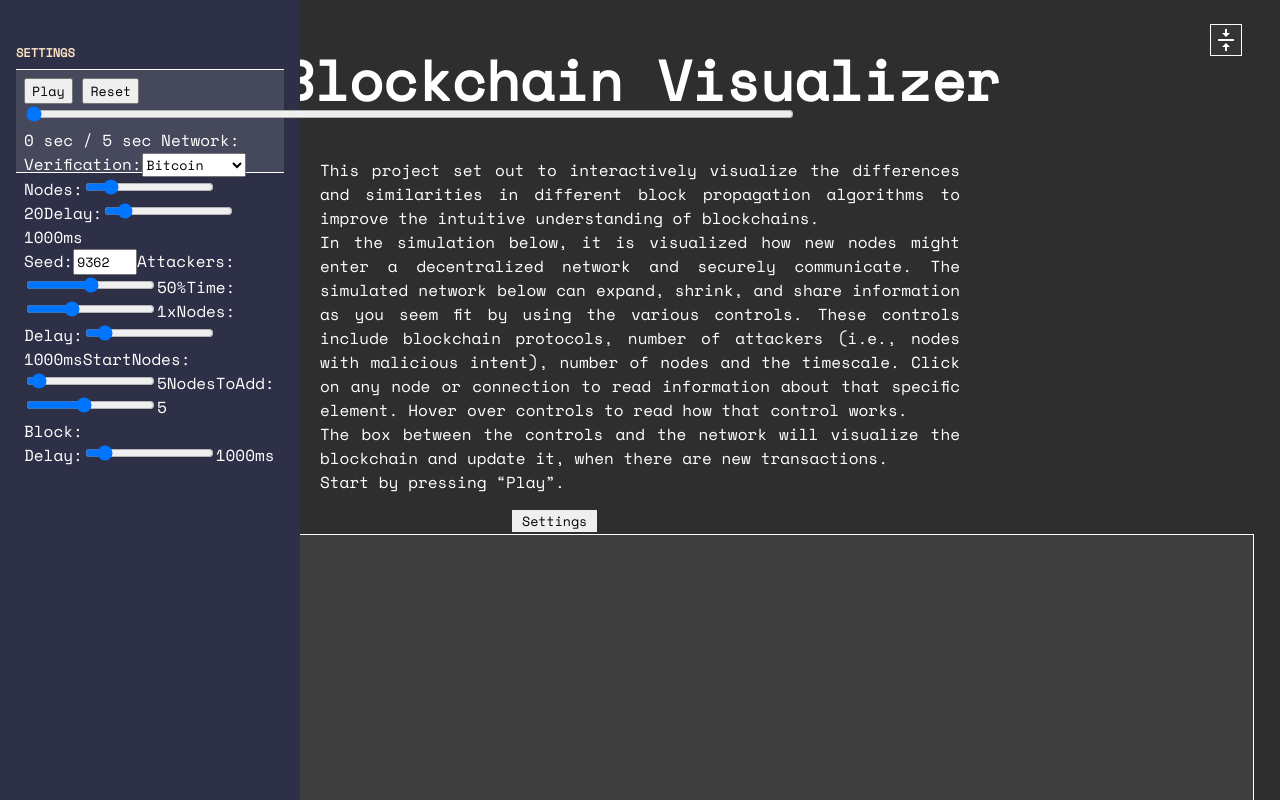
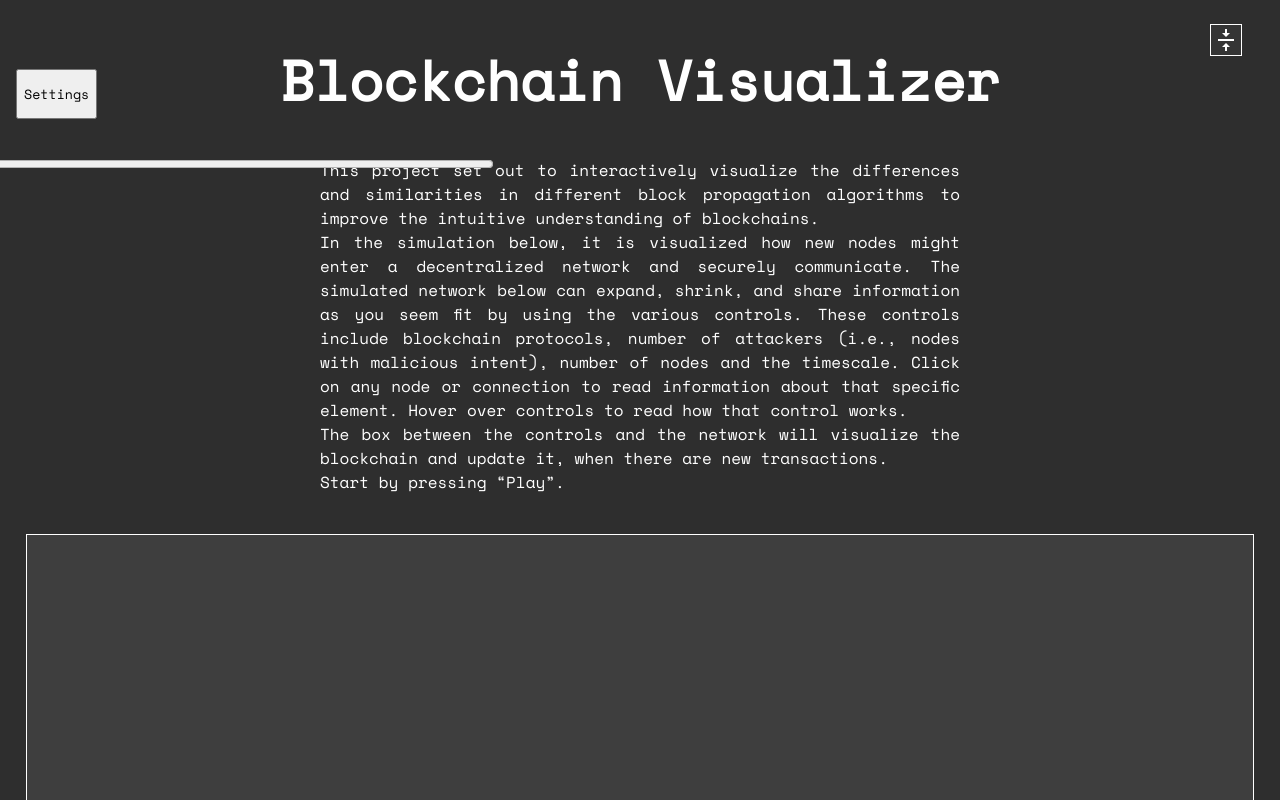
Before and after one commit to atjn/blockchain-visualizer, a website with bundled scripts: page source/index.html in a window 1280 px wide. Both pictures are taken after a click on the button "Settings". Shown: the top 800 px of the page. Built offline with nearby package versions, Linux system fonts and the light colour scheme.

Commit message:
kinda fixed the settings bar thing

```diff
--- a/source/index.html
+++ b/source/index.html
@@ -22,8 +22,9 @@
 		<h1>Blockchain Visualizer</h1>
 		<main>
 
-			<aside id="controls-pane">
+			<aside id="controls-pane" class="open">
 				<h3>Settings</h3>
+				<button type="button" id="showHide">Settings</button>
 
 				<div id="controls">
 					<button type="button" id="play" class="paused">Play</button>
@@ -50,7 +51,6 @@
 			</div>
 
 
-			<button type="button" id="showHide">Settings</button>
 
 
 
--- a/source/scripts/ui.js
+++ b/source/scripts/ui.js
@@ -932,15 +932,18 @@ generateInputs(allInputs, globalThis.urlState.restoredSettings, document.getElem
 
 const showAndHideButton = document.getElementById("showHide");
 const controlsPane = document.getElementById("controls-pane");
-controlsPane.style.display = "none";
+
 
 showAndHideButton.addEventListener("click", () => {
 	const controlsPane = document.getElementById("controls-pane");
 
-	if (controlsPane.style.display !== "inline"){
-		controlsPane.style.display = "inline";
-	} else {
-		controlsPane.style.display = "none";
+	if (controlsPane.classList.contains("closed")){
+		controlsPane.classList.remove("closed");
+		controlsPane.classList.add("open");
+	}
+	else {
+		controlsPane.classList.remove("open");
+		controlsPane.classList.add("closed");
 	}
 
 });
--- a/source/style.css
+++ b/source/style.css
@@ -231,17 +231,36 @@ div.fixedbutt > a:visited {color: var(--color);}
 div.fixedbutt:hover {filter: brightness(1.8);}
 
 
-#controls-pane {
-	flex: 1 1 0;
+#controls-pane.open {
+
 	max-width: 300px;
 	padding: 2rem 1rem;
 	background-color: #2E3047;
 	position: fixed;
 	top: 0;
-	left: 0;
 	height: 100vh;
 	z-index: 200;
 }
+
+#controls-pane.closed {
+	position: fixed;
+	max-width: 300px;
+	padding: 2rem 1rem;
+	background-color: #115204;
+	top: 0;
+	left: -300px;
+	height: 100vh;
+	z-index: 200;
+}
+
+
+
+
+
+
+
+
+
 
 #controls-pane h3 {
 	color: bisque;
@@ -254,11 +273,8 @@ div.fixedbutt:hover {filter: brightness(1.8);}
 }
 
 button#showHide {
-	position: absolute;
-	border: 0;
-	padding-left: 10px;
-	padding-right: 10px;
-	z-index: 199;
-	margin-left: 40%;
-	margin-top: 0;
+	position: relative;
+	display: inline;
+	right: -300px;
+	height: 50px;
 }
```
